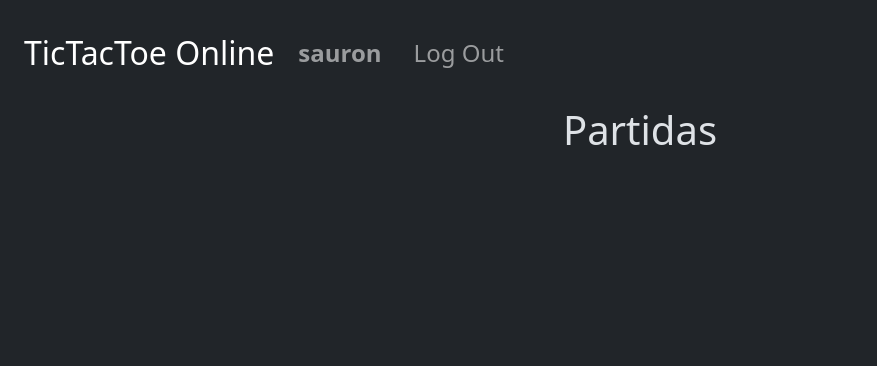
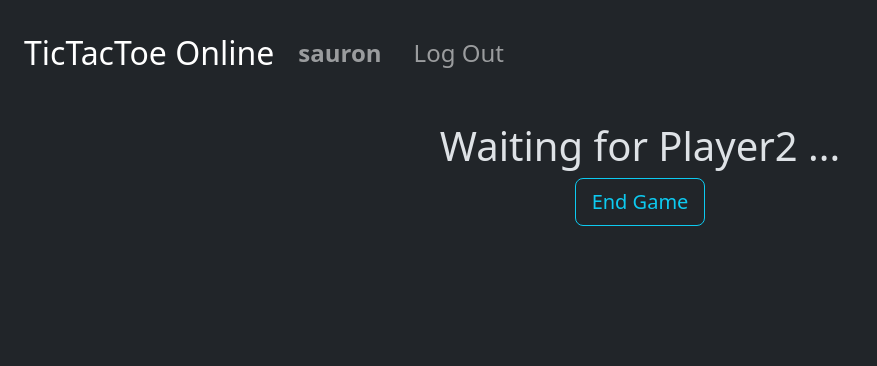
Before and after one commit to LucasVieira4/online-tictactoe, a Django app: page / in a window 1280 px wide. Shown: the top 366 px of the page, without its empty margins (0-877 px from the left). Run offline with Django 5.2, Linux system fonts and the light colour scheme; a user stored in the database is signed in; data comes from the database, SQL or seed files in the repository; both versions use the stored data as it was after the commit.

Commit message:
Properly implemented rooms and matches

```diff
--- a/game/admin.py
+++ b/game/admin.py
@@ -1,6 +1,7 @@
 from django.contrib import admin
 
-from .models import User
+from .models import User, Game
 
 # Register your models here.
 admin.site.register(User)
+admin.site.register(Game)
--- a/game/models.py
+++ b/game/models.py
@@ -3,4 +3,22 @@ from django.db import models
 
 
 class User(AbstractUser):
-    pass
+    in_game = models.ForeignKey("Game", on_delete=models.SET_NULL, related_name='games', null=True, blank=True)
+
+class Game(models.Model):
+    player1 = models.ForeignKey(User, on_delete=models.CASCADE, related_name='games_as_player1', null=True, blank=True)
+    player2 = models.ForeignKey(User, on_delete=models.CASCADE, related_name='games_as_player2', null=True, blank=True)
+    is_active = models.BooleanField(default=False)
+    is_enterable = models.BooleanField(default=True)
+
+    def serialize(self):
+        return {
+            "id": self.id,
+            "player1": self.player1.username,
+            "player2": self.player2.username if self.player2 else "Empty",
+            "is_active": self.is_active,
+            "is_enterable": self.is_enterable
+        }
+
+    def __str__(self):
+        return f"{self.player1} X {self.player2 or 'Empty'}"
--- /dev/null
+++ b/game/templates/game/game_table.html
@@ -0,0 +1,36 @@
+{% extends "game/layout.html" %}
+{% load static %}
+
+{% block title %}
+Game {{ game.id }}
+{% endblock %}
+
+{% block body %}
+
+    {% if message %}
+        <div class="container-fluid bg-danger-subtle text-center text-danger-emphasis border-top border-bottom border-danger-subtle my-3 py-2 fs-6">
+            {{ message }}
+        </div>
+    {% endif %}
+
+
+    {% if not game.player2 %}
+
+        <div class="container-fluid text-center pt-3">
+            <h1>Waiting for Player2 ...</h1>
+        </div>
+
+    {% else %}
+
+    <div class="container-fluid text-center pt-3">
+        <h2 class="pb-3">Player1: {{ game.player1.username }} </h2>
+        <h2 class="pb-3">Player2: {{ game.player2.username }} </h2>
+    </div>
+
+    {% endif %}
+
+    <div class="container text-center">
+        <a type="button" class="btn btn-outline-info btn-lg" href="{% url 'end_game' game_id=game.id %}">End Game</a>
+    </div>
+
+{% endblock %}
--- a/game/templates/game/index.html
+++ b/game/templates/game/index.html
@@ -7,12 +7,60 @@ TicTacToe
 
 {% block body %}
 
-    <div class="container-fluid text-center">
-        <h1>Partidas</h1>
+    {% if message %}
+        <div class="container-fluid bg-danger-subtle text-center text-danger-emphasis border-top border-bottom border-danger-subtle my-3 py-2 fs-6">
+            {{ message }}
+        </div>
+    {% endif %}
+
+    <div class="container-fluid text-center pt-3">
+        <h1>Waiting Games</h1>
+    </div>
+
+    <div class="container text-center pt-5">
+        <div class="row row-cols-1 row-cols-md-4 g-4 justify-content-evenly" id="waiting_games_div">
+            {% for game in waiting_games %}
+                <div class="col d-flex justify-content-center">
+                    <div class="card border-info mb-3 text-center" style="max-width: 18rem;">
+                        <div class="card-header">Game {{ game.id }}</div>
+                        <div class="card-body px-5">
+                            <h5 class="card-title pb-2">{{ game.player1 }} X {{ game.player2|default:"Empty" }}</h5>
+                            <div class="d-flex justify-content-center">
+                                <a type="button" class="btn btn-outline-info" href="{% url 'enter_game' game_id=game.id %}">Enter Match</a>
+                            </div>
+                        </div>
+                    </div>
+                </div>
+            {% endfor %}
+        </div>
+    </div>
+
+    <div class="container-fluid text-center pt-3">
+        <h1>Started Games</h1>
+    </div>
+
+    <div class="container text-center pt-5">
+        <div class="row row-cols-1 row-cols-md-4 g-4 justify-content-evenly" id="started_games_div">
+            {% for game in started_games %}
+                <div class="col d-flex justify-content-center">
+                    <div class="card border-info mb-3 text-center" style="max-width: 18rem;">
+                        <div class="card-header">Game {{ game.id }}</div>
+                        <div class="card-body px-5">
+                            <h5 class="card-title pb-2">{{ game.player1 }} X {{ game.player2 }}</h5>
+                        </div>
+                    </div>
+                </div>
+            {% endfor %}
+        </div>
+    </div>
+
+    <div class="container text-center pt-5">
+        <a type="button" class="btn btn-outline-info btn-lg" href="{% url 'create_game' %}">Create Room</a>
     </div>
 
 
 {% endblock %}
 
 {% block script %}
+    <script type="module" src="{% static 'game/index.js' %}"></script>
 {% endblock %}
--- a/game/templates/game/login.html
+++ b/game/templates/game/login.html
@@ -6,7 +6,7 @@
         <h2 class="fs-2 mt-4">Login</h2>
 
         {% if message %}
-            <div class="container-fluid bg-danger-subtle text-danger-emphasis border-top border-bottom border-danger-subtle my-3 py-2 fs-6">
+            <div class="container-fluid bg-danger-subtle text-center border-top border-bottom border-danger-subtle my-3 py-2 fs-6">
                 {{ message }}
             </div>
         {% endif %}
--- a/game/urls.py
+++ b/game/urls.py
@@ -7,4 +7,10 @@ urlpatterns = [
     path("register", views.register, name="register"),
     path("logout", views.logout_view, name="logout"),
     path("login", views.login_view, name="login"),
+
+    # API Routes
+    path("games", views.return_games, name="return_games"),
+    path("enter_game/<int:game_id>", views.enter_game, name="enter_game"),
+    path("create_game", views.create_game, name="create_game"),
+    path("end_game/<int:game_id>", views.end_game, name="end_game"),
 ]
--- a/game/views.py
+++ b/game/views.py
@@ -1,17 +1,26 @@
 from django.contrib.auth import authenticate, login, logout
 from django.contrib.auth.decorators import login_required
-from django.http import HttpResponseRedirect
+from django.http import HttpResponseRedirect, JsonResponse
 from django.db import IntegrityError
+from django.db.models import Q
 from django.shortcuts import render
 from django.urls import reverse
 
-from .models import User
+from .models import User, Game
 
 
 @login_required
 def index(request):
-
-    return render(request, "game/index.html")
+    user = request.user
+    if not user.in_game:
+        return render(request, "game/index.html", {
+            "started_games": Game.objects.filter(is_enterable=False),
+            "waiting_games": Game.objects.filter(is_enterable=True),
+        })
+    else:
+        return render(request, "game/game_table.html", {
+            "game": Game.objects.get(Q(player1=user) | Q(player2=user))
+        })
 
 
 def login_view(request):
@@ -65,3 +74,86 @@ def register(request):
 
     else: # GET request
         return render(request, "game/register.html")
+
+
+@login_required
+def return_games(request):
+
+    games = Game.objects.all()
+    if games:
+        return JsonResponse([game.serialize() for game in games], safe=False)
+
+
+@login_required
+def enter_game(request, game_id):
+
+    # Get game
+    game = Game.objects.get(pk=game_id)
+    user = request.user
+
+    # Handle errors:
+    if user.in_game:
+        return render(request, "game/error", {
+            "error": "You're already playing a game"
+        })
+    elif game.player2:
+        return render(request, "game/error", {
+            "error": "This game is full"
+        })
+
+    else:
+        game.player2 = user
+        game.is_enterable = False
+        game.is_active = True
+        user.in_game = game
+
+        game.save()
+        user.save()
+
+        # Redirect to game page
+        return render(request, "game/game_table.html", {
+            "game": Game.objects.get(Q(player1=user) | Q(player2=user))
+        })
+
+
+@login_required
+def create_game(request):
+    user = request.user
+    if user.in_game:
+        return render(request, "game/error", {
+            "error": "You're already playing a game"
+        })
+    else:
+        new_game = Game.objects.create(player1 = user, is_active = False, is_enterable = True)
+        user.in_game = new_game
+        user.save()
+
+        # Redirect to game page
+        return render(request, "game/game_table.html", {
+            "game": Game.objects.get(Q(player1=user) | Q(player2=user))
+        })
+
+
+@login_required
+def end_game(request, game_id):
+    user = request.user
+    game = Game.objects.get(pk=game_id)
+
+    # Only delete if the user is one of the players
+    if user in [game.player1, game.player2]:
+        # Make user able to enter other games
+        if game.player1:
+            game.player1.in_game = None
+            game.player1.save()
+        if game.player2:
+            game.player2.in_game = None
+            game.player2.save()
+
+        game.delete()
+
+        return HttpResponseRedirect(reverse("index"))
+
+    else:
+        return render(request, "game/error", {
+            "error": "Unauthorized"
+        })
--- a/project/settings.py
+++ b/project/settings.py
@@ -119,7 +119,7 @@ USE_TZ = True
 # Static files (CSS, JavaScript, Images)
 # https://docs.djangoproject.com/en/5.1/howto/static-files/
 
-STATIC_URL = 'static/'
+STATIC_URL = 'static/game/'
 
 # Default primary key field type
 # https://docs.djangoproject.com/en/5.1/ref/settings/#default-auto-field
```
Also changed, not shown: game/static/game/index.js (added, +38 -0 lines), game/templates/game/error.html (added, +17 -0 lines), db.sqlite3, game/migrations/0002_game.py (added), game/migrations/0003_alter_game_is_active.py (added), game/migrations/0004_alter_game_player1_alter_game_player2.py (added), game/migrations/0005_alter_game_is_active.py (added), game/migrations/0006_game_is_enterable.py (added), game/migrations/0007_user_in_game_alter_game_is_enterable.py (added).
